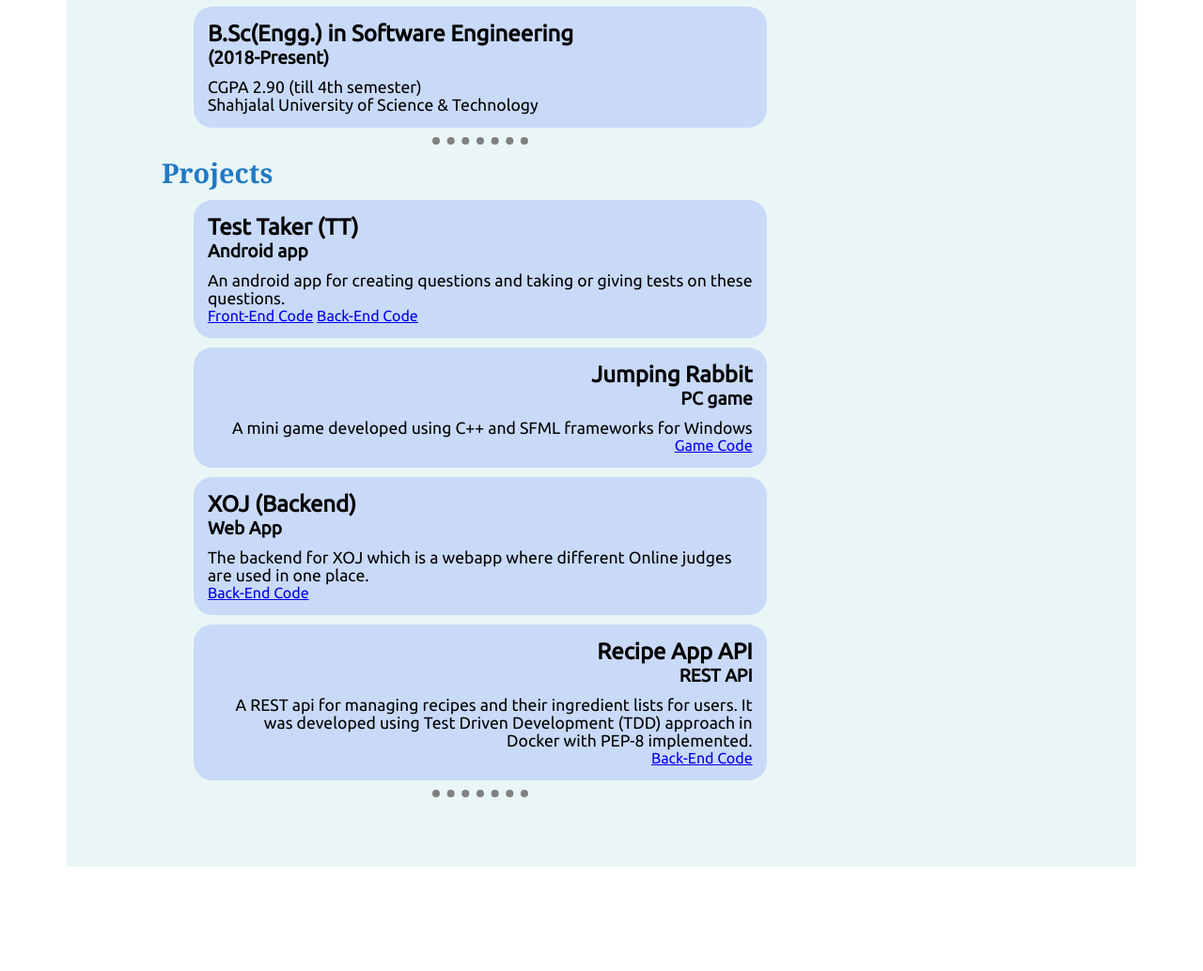
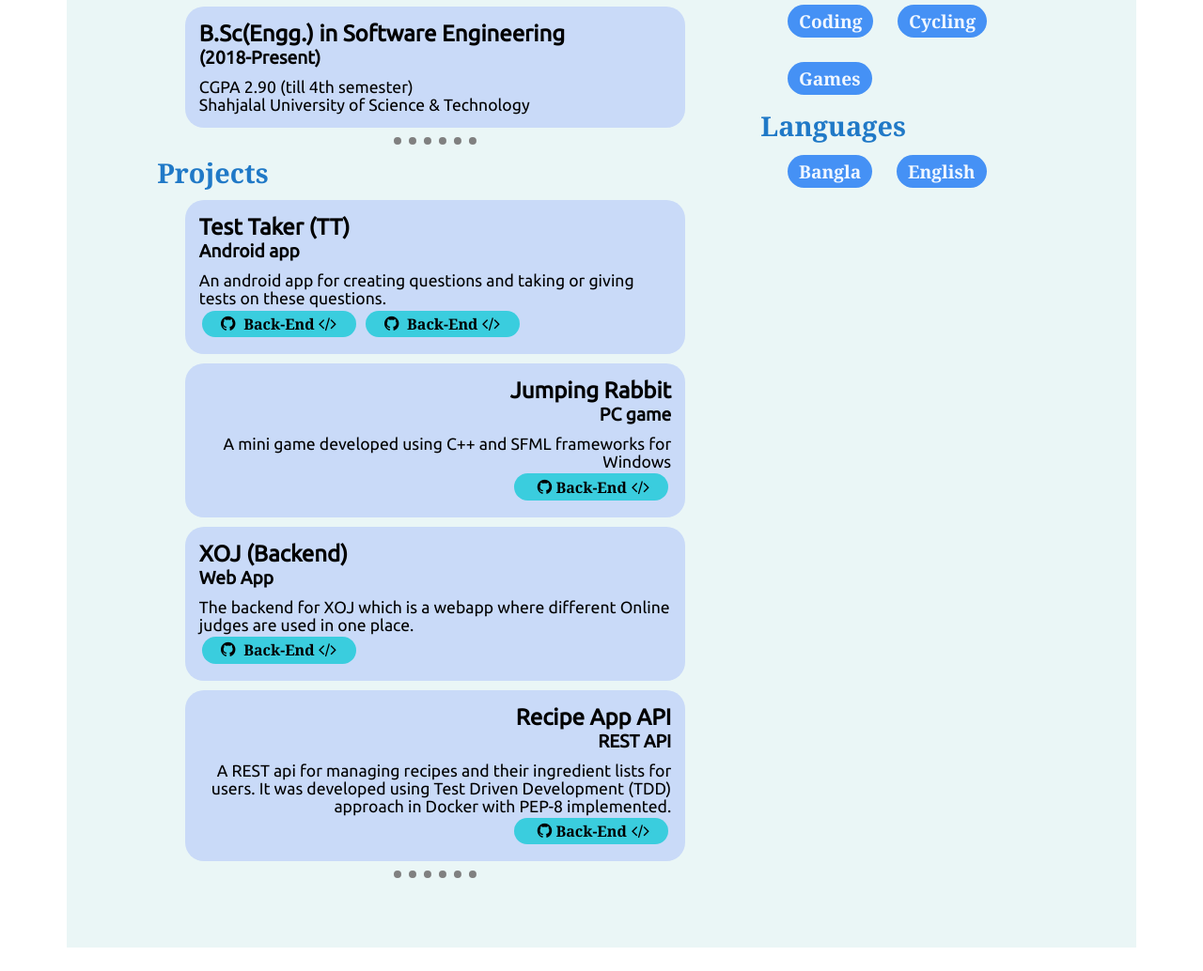
Before and after one commit to rashid54/my_cv, a plain HTML site: page index.html in a window 1280 px wide. Shown: the part 667-1701 px from the top of the page at 94% size. Before the commit the page ends 1615 px from the top, so only its background shows below. Drawn offline with Linux system fonts and the light colour scheme.

Commit message:
stable 0.2

```diff
--- a/index.html
+++ b/index.html
@@ -59,26 +59,46 @@
               <h5>Test Taker (TT)</h5>
               <h6>Android app</h6>
               <p>An android app for creating questions and taking or giving tests on these questions.</p>
-              <a class="sourceCode" href="#">Front-End Code</a>
-              <a class="sourceCode" href="#">Back-End Code</a>
+              <a class="sourceCode" href="https://github.com/rashid54/TestTaker.git">
+                <i class="fa fa-github"></i>
+                Back-End
+                <i class="fa fa-code"></i>
+              </a>
+              <a class="sourceCode" href="https://github.com/rashid54/ttserver.git">
+                <i class="fa fa-github"></i>
+                Back-End
+                <i class="fa fa-code"></i>
+              </a>
             </div>
             <div class="item alignRight">
               <h5>Jumping Rabbit</h5>
               <h6>PC game</h6>
               <p>A mini game developed using C++ and SFML frameworks for Windows</p>
-              <a class="sourceCode" href="#">Game Code</a>
+              <a class="sourceCode" href="https://github.com/rashid54/Jumping-Rabbit.git">
+                <i class="fa fa-github"></i>
+                Back-End
+                <i class="fa fa-code"></i>
+              </a>
             </div>
             <div class="item">
               <h5>XOJ (Backend)</h5>
               <h6>Web App</h6>
               <p>The backend for XOJ which is a webapp where different Online judges are used in one place.</p>
-              <a class="sourceCode" href="#">Back-End Code</a>
+              <a class="sourceCode" href="https://github.com/rashid54/xojBackend.git">
+                <i class="fa fa-github"></i>
+                Back-End
+                <i class="fa fa-code"></i>
+              </a>
             </div>
             <div class="item alignRight">
               <h5>Recipe App API</h5>
               <h6>REST API</h6>
               <p>A REST api for managing recipes and their ingredient lists for users. It was developed using Test Driven Development (TDD) approach in Docker with PEP-8 implemented.</p>
-              <a class="sourceCode" href="#">Back-End Code</a>
+              <a class="sourceCode" href="https://github.com/rashid54/recipe-app-api.git">
+                <i class="fa fa-github"></i>
+                Back-End
+                <i class="fa fa-code"></i>
+              </a>
             </div>
           </div>
           <hr class="shortHr">
@@ -87,7 +107,7 @@
       </div>
 
       <div class="bottomSection">
-        <div class="contacts">
+        <div class="contacts section">
           <p class="contactItem">
             +880-1521509661
             &nbsp; <i class="fa fa-mobile"></i>
@@ -111,9 +131,9 @@
           <!-- TODO: add links -->
         </div>
 
-        <div class="skills section">
+        <div class="skills section blockSection">
           <h3>Skills</h3>
-          <div class="itemList">
+          <div class="blockList">
             <button class="blockPoint" type="button">C</button>
             <button class="blockPoint" type="button">C++</button>
             <button class="blockPoint" type="button">Java</button>
@@ -126,9 +146,9 @@
           </div>
         </div>
 
-        <div class="interests section">
+        <div class="interests section blockSection">
           <h3>Interests</h3>
-          <div class="itemList">
+          <div class="blockList">
             <button class="blockPoint" type="button">Reading Books</button>
             <button class="blockPoint" type="button">Coding</button>
             <button class="blockPoint" type="button">Cycling</button>
@@ -137,9 +157,9 @@
           </div>
         </div>
 
-        <div class="languages section">
+        <div class="languages section blockSection">
           <h3>Languages</h3>
-          <div class="">
+          <div class="blockList">
             <button class="blockPoint" type="button">Bangla</button>
             <button class="blockPoint" type="button">English</button>
 
--- a/styles.css
+++ b/styles.css
@@ -1,5 +1,9 @@
 body {
   font-family: 'Ubuntu', sans-serif;
+}
+
+a {
+  text-decoration: none;
 }
 
 h2, h3, h4, h5, h6 {
@@ -54,6 +58,14 @@ hr {
   display: flex;
 }
 
+.topSection {
+  width: 65%;
+}
+
+.bottomSection {
+  width: 35%;
+}
+
 .intro {
   display: flex;
 }
@@ -97,8 +109,53 @@ hr {
   text-align: right;
 }
 
+.sourceCode {
+  display: inline-block;
+  margin: .2rem;
+  padding: .2rem 1.25rem;
+  border-radius: 10rem;
+  border-style: none;
+  /* background-color: #5dfc85; */
+  background-color: #3acdde;
+  color: #000;
+  /* color: #66bfbf; */
+  font-family: 'Noto Serif', serif;
+}
+
 .contacts {
   text-align: right;
+  min-height: 185px;
+  margin: auto;
+}
+
+.contactItem {
+  padding: 2px 10px;
+  border-radius: 15px;
+  margin: 5px 0px;
+  background-color: #c9daf8;
+}
+
+.fa {
+  width: 20px;
+  font-size: 18px;
+}
+
+.blockList{
+  display: flex;
+  flex-wrap: wrap;
+  width: 90%;
+  margin: auto;
+}
+
+.blockPoint {
+  margin: .8rem;
+  padding: .25rem .75rem;
+  border-style: none;
+  border-radius: 10rem;
+  background-color: #4591f5;
+  font-family: 'Noto Serif', serif;
+  font-size: 1.2rem;
+  color: #f0f7ff;
 }
 
 /*
```
